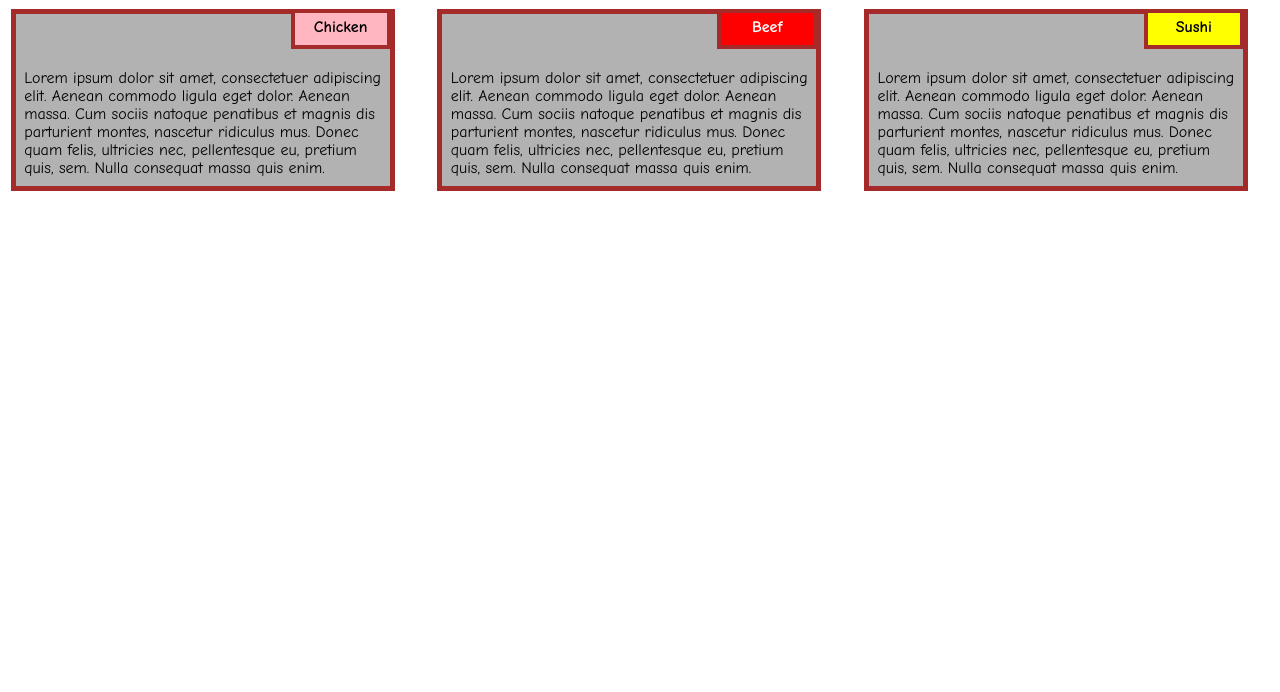
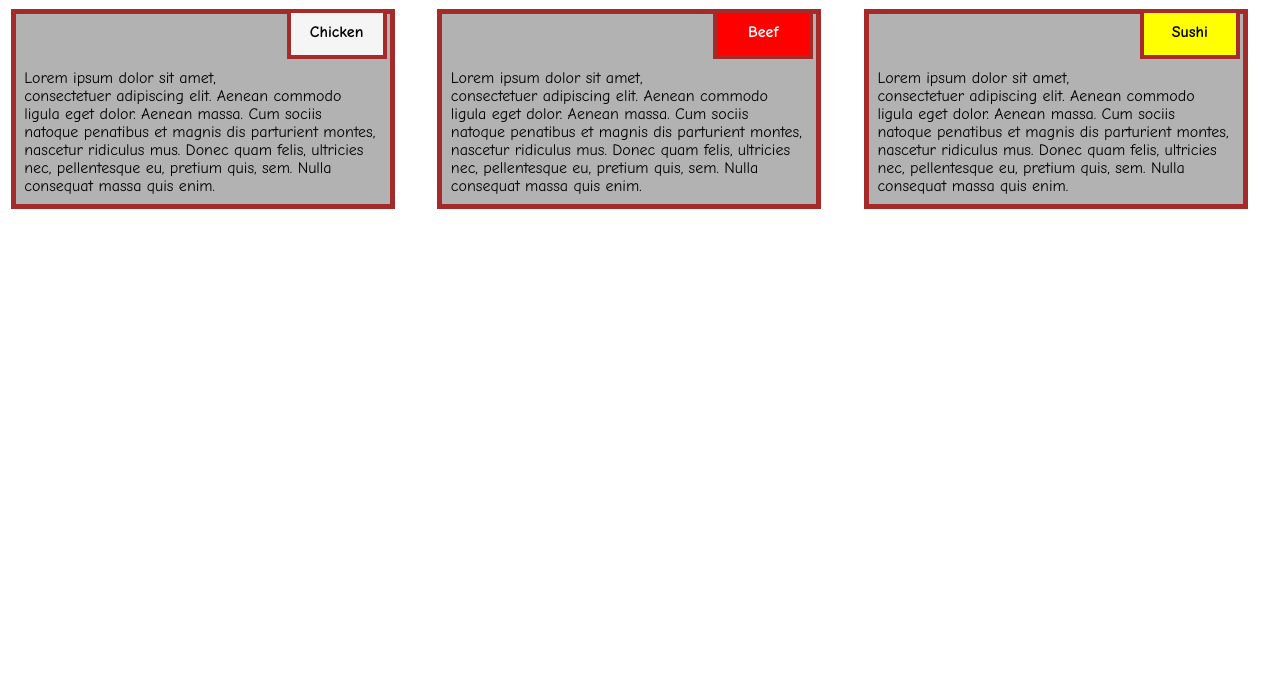
Before and after one commit to WhoisOla/module2-solution, a plain HTML site: page index.html in a window 1280 px wide. Shown: the part 108-800 px from the top of the page. Drawn offline with Linux system fonts and the light colour scheme.

Commit message:
Update style.css

```diff
--- a/style.css
+++ b/style.css
@@ -34,10 +34,10 @@ h1 {
   text-align: center;
   border: 4px solid brown;
   width: 100px;
-  height: 40px;
-  padding: 5px;
+  height: 50px;
+  padding: 10px;
   float: right;
-  margin-right: 36px;
+  margin-right: 40px;
   margin-top: 0px;
   font-weight: bold;
   position: relative;
@@ -56,7 +56,7 @@ h1 {
 }
 
 .name1{
-  background-color: #FFB6C1;
+  background-color: #f5f5f5;
 }
 
 .name2{
```
